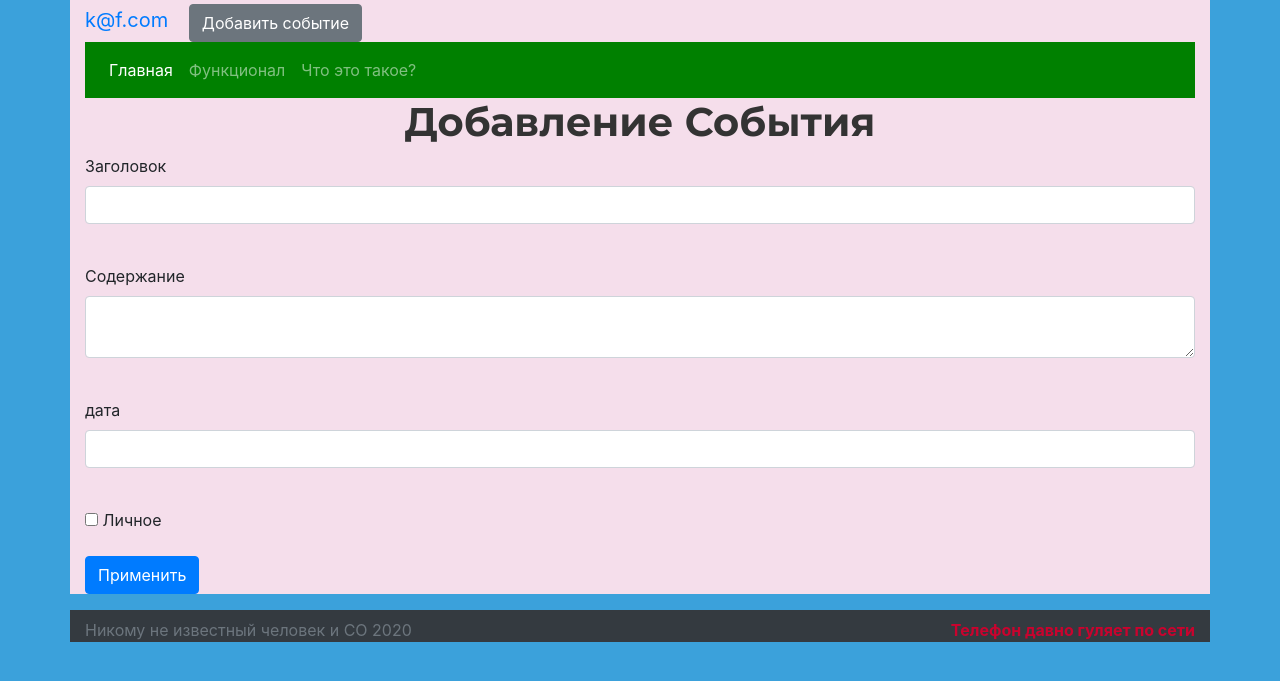
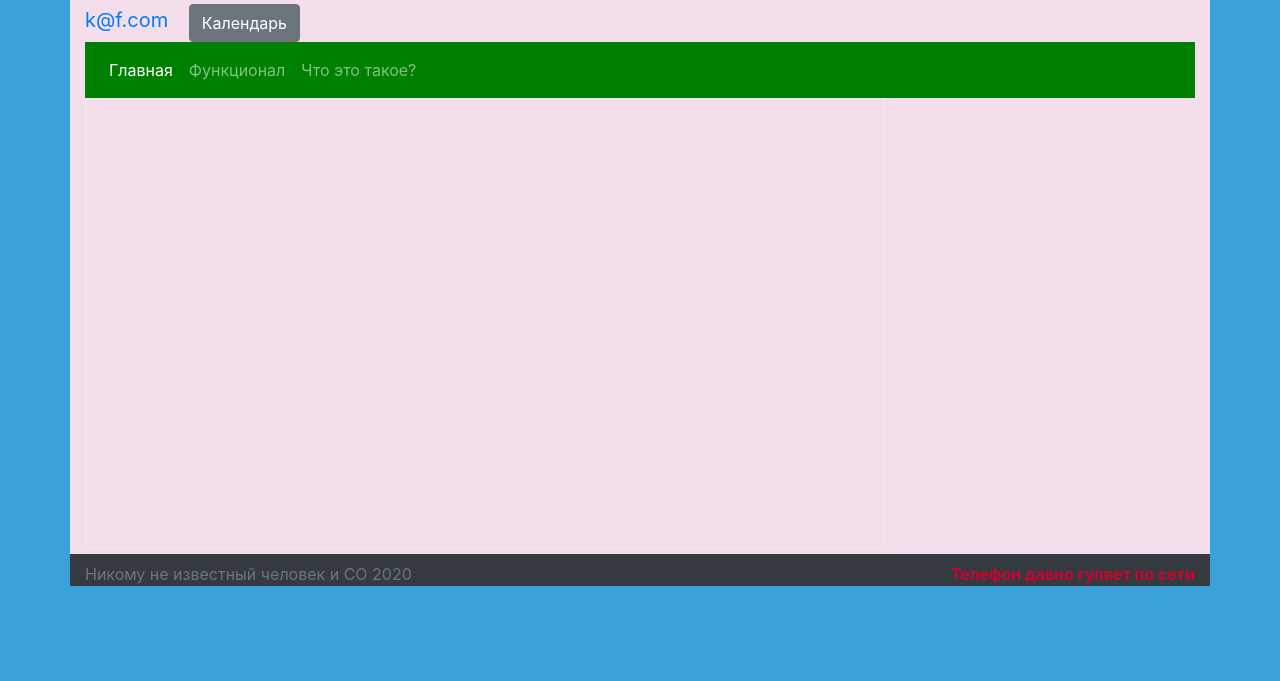
Before and after one commit to Goshar-pupkin/aoiproject, a Flask app: page /events in a window 1280 px wide. Shown: the top 681 px of the page. Run offline with Flask 2, Linux system fonts and the light colour scheme; a user stored in the database is signed in; some libraries are stand-ins or nearby versions.

Commit message:
Яндекс календарь

```diff
--- a/main.py
+++ b/main.py
@@ -184,7 +184,8 @@ def eventlist():
             (Events.user == current_user) | (Events.is_private != True))
     else:
         news = session.query(Events).filter(Events.is_private != True)
-    return render_template('/evenlist.html', title='События', events=session)
+    print(news)
+    return render_template('/evenlist.html', title='События', events=news)
 
 
 @login_required
--- a/templates/base.html
+++ b/templates/base.html
@@ -17,7 +17,7 @@
 <div class="container">
     <nav>{% if current_user.is_authenticated %}
     <a class="navbar-brand" href="/logout">{{ current_user.name }}</a>
-        <a href="/events" class="btn btn-secondary">Добавить событие</a>
+        <a href="/events" class="btn btn-secondary">Календарь</a>
 {% else %}
     <p>
         <a class="btn btn-primary " href="/register">Зарегистрироваться</a>
--- a/templates/events.html
+++ b/templates/events.html
@@ -1,39 +1,5 @@
 {% extends "base.html" %}
 
 {% block content %}
-<h1>Добавление События</h1>
-<form action="" method="post">
-    {{ form.hidden_tag() }}
-    {{ form.csrf_token }}
-    <p>
-        {{ form.title.label }}<br>
-        {{ form.title(class="form-control") }}<br>
-        {% for error in form.title.errors %}
-            <p class="alert alert-danger" role="alert">
-                {{ error }}
-            </p>
-        {% endfor %}
-    </p>
-    <p>
-        {{ form.content.label }}<br>
-        {{ form.content(class="form-control") }}<br>
-        {% for error in form.content.errors %}
-            <p content="alert alert-danger" role="alert">
-                {{ error }}
-            </p>
-        {% endfor %}
-    </p>
-    <p>
-        {{ form.date.label }}<br>
-        {{ form.date(class="form-control") }}<br>
-        {% for error in form.date.errors %}
-            <p content="alert alert-danger" role="alert">
-                {{ error }}
-            </p>
-        {% endfor %}
-    </p>
-    <p>{{ form.is_private() }} {{ form.is_private.label }}</p>
-    <p>{{ form.submit(type="submit", class="btn btn-primary") }}</p>
-    {{message}}
-</form>
+<iframe src="https://calendar.yandex.ru/month?embed&layer_ids=10363584&tz_id=Europe/Moscow" width="800" height="450" frameborder="0" style="border: 1px solid #eee"></iframe>
 {% endblock %}
```
Also changed, not shown: db/blogs.sqlite.
